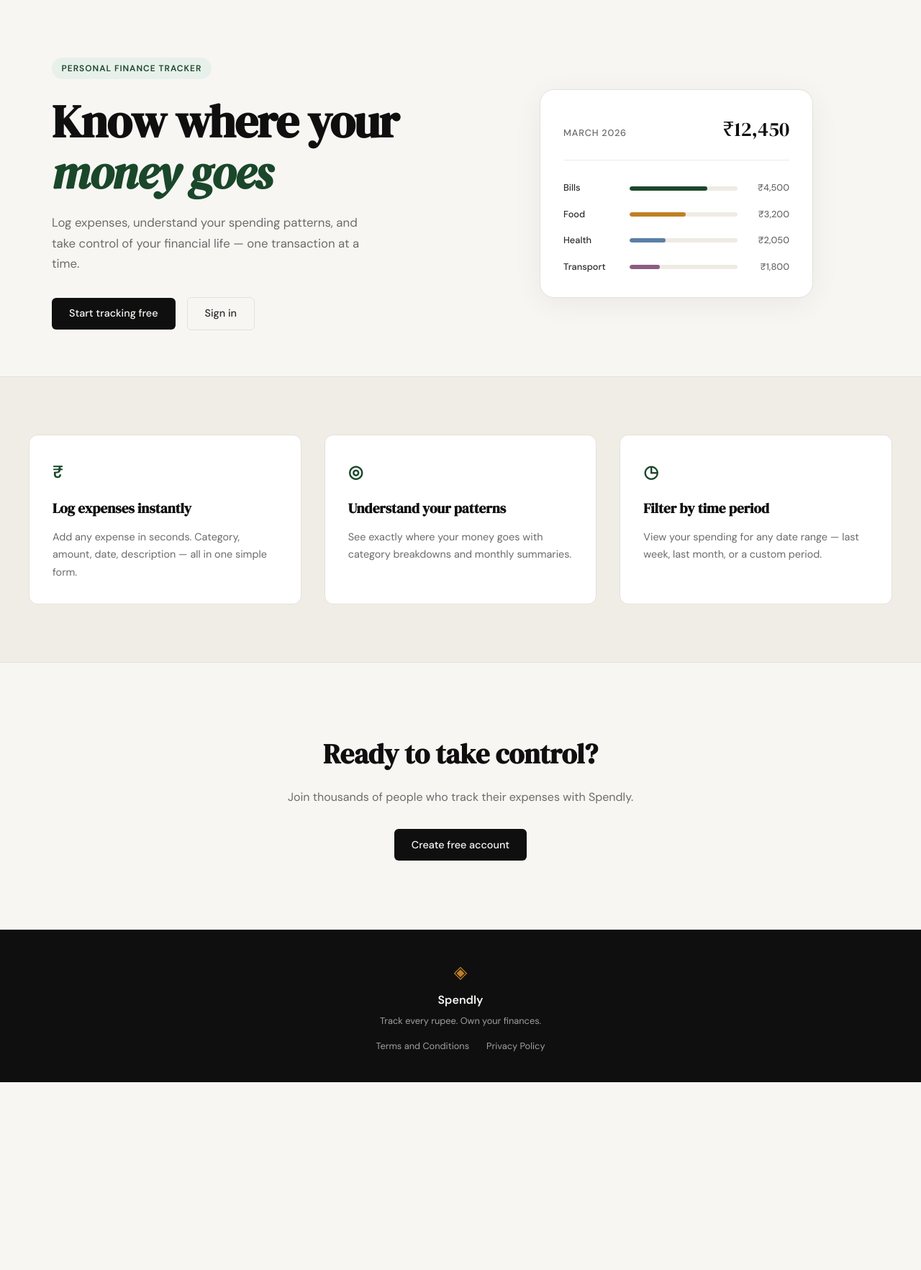
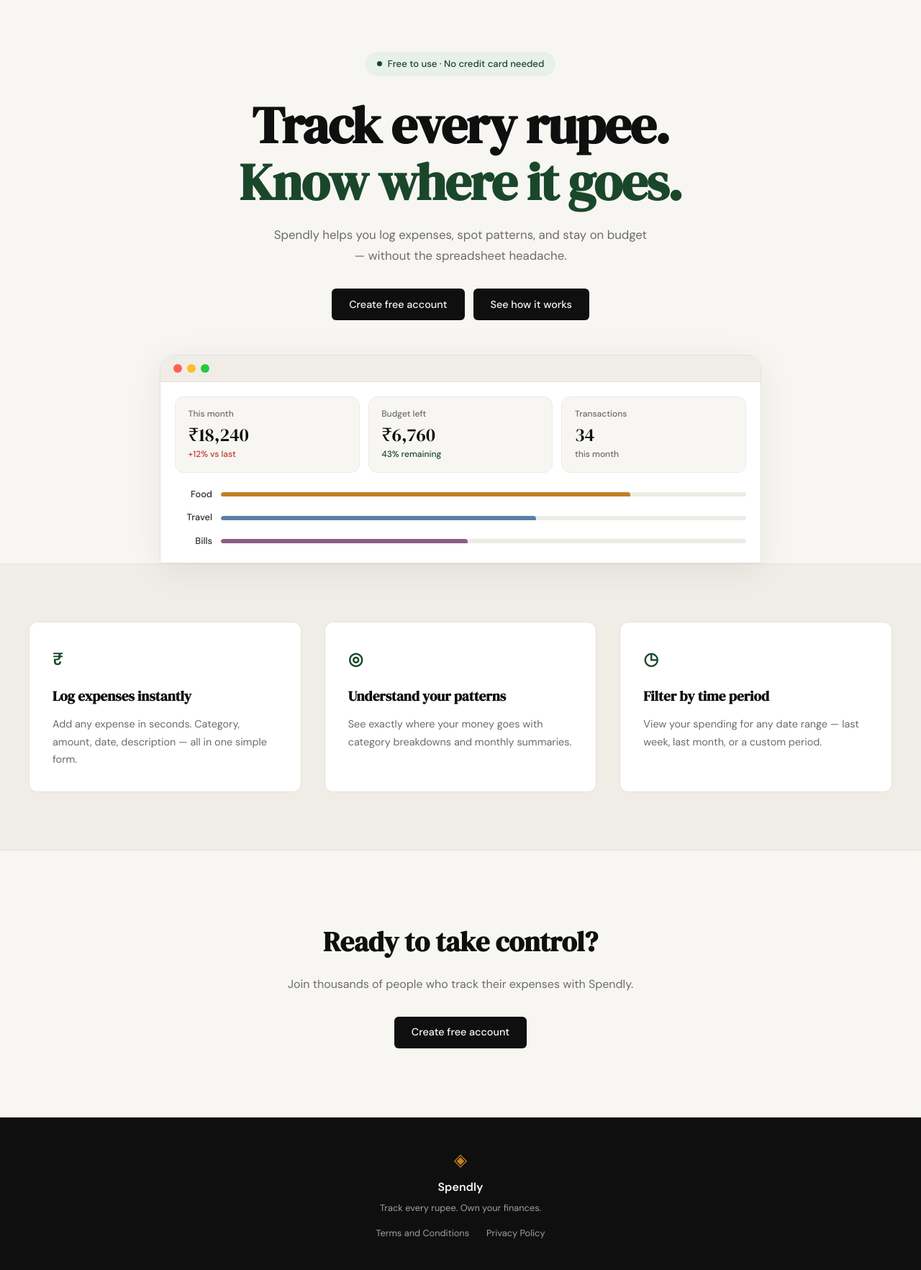
Before and after one commit to mazharjavaid/spendly, a Flask app: page / in a window 1280 px wide. Shown: the part 61-1826 px from the top of the page at 72% size. Before the commit the page ends 1565 px from the top, so only its background shows below. Run offline with Flask 3, Linux system fonts and the light colour scheme.

Commit message:
landing: redesign hero section to match mockup

```diff
--- /dev/null
+++ b/static/css/landing.css
@@ -0,0 +1,192 @@
+/* ------------------------------------------------------------------ */
+/* Hero — overrides the two-column grid from style.css                 */
+/* ------------------------------------------------------------------ */
+
+.hero {
+    padding: 4.5rem 2rem 0;
+    display: flex;
+    flex-direction: column;
+    align-items: center;
+    text-align: center;
+    max-width: 900px;
+    margin: 0 auto;
+    gap: 0;
+}
+
+.hero-inner {
+    max-width: 620px;
+    padding-bottom: 3rem;
+}
+
+/* Badge */
+.hero-badge {
+    display: inline-flex;
+    align-items: center;
+    gap: 0.5rem;
+    background: var(--accent-light);
+    color: var(--accent);
+    font-size: 0.82rem;
+    font-weight: 500;
+    letter-spacing: 0;
+    text-transform: none;
+    padding: 0.4rem 1rem;
+    border-radius: 999px;
+    margin-bottom: 1.75rem;
+}
+
+.hero-badge-dot {
+    width: 7px;
+    height: 7px;
+    border-radius: 50%;
+    background: var(--accent);
+    flex-shrink: 0;
+}
+
+/* Title */
+.hero-title {
+    font-size: clamp(2.75rem, 6vw, 4.5rem);
+    margin-bottom: 1.25rem;
+    color: var(--ink);
+}
+
+.hero-title-accent {
+    display: block;
+    color: var(--accent);
+    font-style: normal;
+}
+
+/* Subtitle */
+.hero-subtitle {
+    max-width: 520px;
+    margin: 0 auto 2rem;
+}
+
+/* Buttons — both filled black */
+.hero-actions {
+    justify-content: center;
+    gap: 0.75rem;
+}
+
+/* ------------------------------------------------------------------ */
+/* Mock browser window                                                 */
+/* ------------------------------------------------------------------ */
+
+.hero-visual {
+    width: 100%;
+    display: block;
+}
+
+.mock-window {
+    background: var(--paper-card);
+    border: 1px solid var(--border);
+    border-radius: var(--radius-lg) var(--radius-lg) 0 0;
+    box-shadow: 0 8px 48px rgba(0, 0, 0, 0.07);
+    overflow: hidden;
+}
+
+.mock-titlebar {
+    background: var(--paper-warm);
+    border-bottom: 1px solid var(--border);
+    padding: 0.75rem 1.1rem;
+    display: flex;
+    align-items: center;
+    gap: 0.45rem;
+}
+
+.mock-dot {
+    width: 12px;
+    height: 12px;
+    border-radius: 50%;
+}
+
+.mock-dot-red    { background: #ff5f57; }
+.mock-dot-yellow { background: #febc2e; }
+.mock-dot-green  { background: #28c840; }
+
+.mock-body {
+    padding: 1.25rem;
+}
+
+/* Stat cards */
+.mock-stats {
+    display: grid;
+    grid-template-columns: repeat(3, 1fr);
+    gap: 0.75rem;
+    margin-bottom: 1.25rem;
+}
+
+.mock-stat {
+    background: var(--paper);
+    border: 1px solid var(--border-soft);
+    border-radius: var(--radius-md);
+    padding: 0.9rem 1.1rem;
+    text-align: left;
+}
+
+.mock-stat-label {
+    font-size: 0.75rem;
+    font-weight: 500;
+    color: var(--ink-muted);
+    margin-bottom: 0.25rem;
+}
+
+.mock-stat-value {
+    font-family: var(--font-display);
+    font-size: 1.6rem;
+    color: var(--ink);
+    line-height: 1.15;
+    margin-bottom: 0.2rem;
+}
+
+.mock-stat-sub {
+    font-size: 0.75rem;
+    font-weight: 500;
+    color: var(--ink-muted);
+}
+
+.mock-sub-danger { color: var(--danger); }
+.mock-sub-accent { color: var(--accent); }
+
+/* Chart bars */
+.mock-chart-bars {
+    display: flex;
+    flex-direction: column;
+    gap: 0.75rem;
+}
+
+.mock-chart-row {
+    display: grid;
+    grid-template-columns: 52px 1fr;
+    align-items: center;
+    gap: 0.75rem;
+}
+
+.mock-chart-label {
+    font-size: 0.8rem;
+    font-weight: 500;
+    color: var(--ink-soft);
+    text-align: right;
+}
+
+.mock-bar-fill {
+    height: 8px;
+    border-radius: 999px;
+}
+
+.mock-fill-amber  { background: #c17f24; }
+.mock-fill-blue   { background: #5b7fa6; }
+.mock-fill-purple { background: #8b5e83; }
+
+/* ------------------------------------------------------------------ */
+/* Responsive                                                          */
+/* ------------------------------------------------------------------ */
+
+@media (max-width: 600px) {
+    .mock-stats {
+        grid-template-columns: 1fr;
+    }
+
+    .hero-visual {
+        display: none;
+    }
+}
--- a/templates/landing.html
+++ b/templates/landing.html
@@ -1,60 +1,76 @@
 {% extends "base.html" %}
 
 {% block title %}Spendly — Track Every Rupee{% endblock %}
+
+{% block head %}
+<link rel="stylesheet" href="{{ url_for('static', filename='css/landing.css') }}">
+{% endblock %}
 
 {% block content %}
 
 <section class="hero">
     <div class="hero-inner">
-        <div class="hero-badge">Personal Finance Tracker</div>
+        <div class="hero-badge">
+            <span class="hero-badge-dot"></span>
+            Free to use · No credit card needed
+        </div>
         <h1 class="hero-title">
-            Know where your<br>
-            <em>money goes</em>
+            Track every rupee.<br>
+            <span class="hero-title-accent">Know where it goes.</span>
         </h1>
         <p class="hero-subtitle">
-            Log expenses, understand your spending patterns,
-            and take control of your financial life —
-            one transaction at a time.
+            Spendly helps you log expenses, spot patterns, and stay
+            on budget — without the spreadsheet headache.
         </p>
         <div class="hero-actions">
-            <a href="{{ url_for('register') }}" class="btn-primary">Start tracking free</a>
-            <a href="{{ url_for('login') }}" class="btn-ghost">Sign in</a>
+            <a href="{{ url_for('register') }}" class="btn-primary">Create free account</a>
+            <a href="#" class="btn-primary">See how it works</a>
         </div>
     </div>
     <div class="hero-visual">
-        <div class="mock-card">
-            <div class="mock-card-header">
-                <span class="mock-label">March 2026</span>
-                <span class="mock-total">₹12,450</span>
+        <div class="mock-window">
+            <div class="mock-titlebar">
+                <span class="mock-dot mock-dot-red"></span>
+                <span class="mock-dot mock-dot-yellow"></span>
+                <span class="mock-dot mock-dot-green"></span>
             </div>
-            <div class="mock-bars">
-                <div class="mock-bar-row">
-                    <span class="mock-cat">Bills</span>
-                    <div class="mock-bar-track">
-                        <div class="mock-bar" style="width: 72%"></div>
+            <div class="mock-body">
+                <div class="mock-stats">
+                    <div class="mock-stat">
+                        <p class="mock-stat-label">This month</p>
+                        <p class="mock-stat-value">₹18,240</p>
+                        <p class="mock-stat-sub mock-sub-danger">+12% vs last</p>
                     </div>
-                    <span class="mock-amt">₹4,500</span>
+                    <div class="mock-stat">
+                        <p class="mock-stat-label">Budget left</p>
+                        <p class="mock-stat-value">₹6,760</p>
+                        <p class="mock-stat-sub mock-sub-accent">43% remaining</p>
+                    </div>
+                    <div class="mock-stat">
+                        <p class="mock-stat-label">Transactions</p>
+                        <p class="mock-stat-value">34</p>
+                        <p class="mock-stat-sub">this month</p>
+                    </div>
                 </div>
-                <div class="mock-bar-row">
-                    <span class="mock-cat">Food</span>
-                    <div class="mock-bar-track">
-                        <div class="mock-bar mock-bar-2" style="width: 52%"></div>
+                <div class="mock-chart-bars">
+                    <div class="mock-chart-row">
+                        <span class="mock-chart-label">Food</span>
+                        <div class="mock-bar-track">
+                            <div class="mock-bar-fill mock-fill-amber" style="width: 78%"></div>
+                        </div>
                     </div>
-                    <span class="mock-amt">₹3,200</span>
-                </div>
-                <div class="mock-bar-row">
-                    <span class="mock-cat">Health</span>
-                    <div class="mock-bar-track">
-                        <div class="mock-bar mock-bar-3" style="width: 33%"></div>
+                    <div class="mock-chart-row">
+                        <span class="mock-chart-label">Travel</span>
+                        <div class="mock-bar-track">
+                            <div class="mock-bar-fill mock-fill-blue" style="width: 60%"></div>
+                        </div>
                     </div>
-                    <span class="mock-amt">₹2,050</span>
-                </div>
-                <div class="mock-bar-row">
-                    <span class="mock-cat">Transport</span>
-                    <div class="mock-bar-track">
-                        <div class="mock-bar mock-bar-4" style="width: 28%"></div>
+                    <div class="mock-chart-row">
+                        <span class="mock-chart-label">Bills</span>
+                        <div class="mock-bar-track">
+                            <div class="mock-bar-fill mock-fill-purple" style="width: 47%"></div>
+                        </div>
                     </div>
-                    <span class="mock-amt">₹1,800</span>
                 </div>
             </div>
         </div>
```
